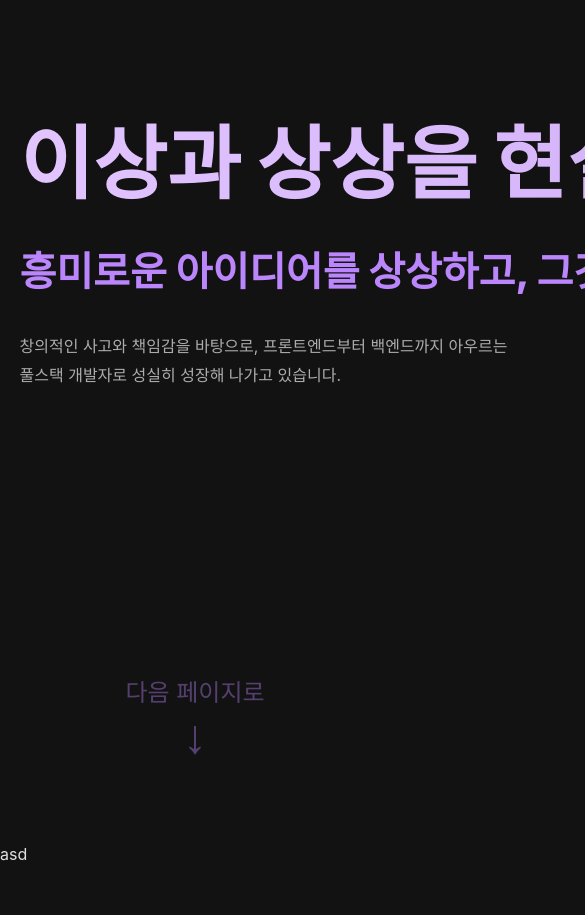
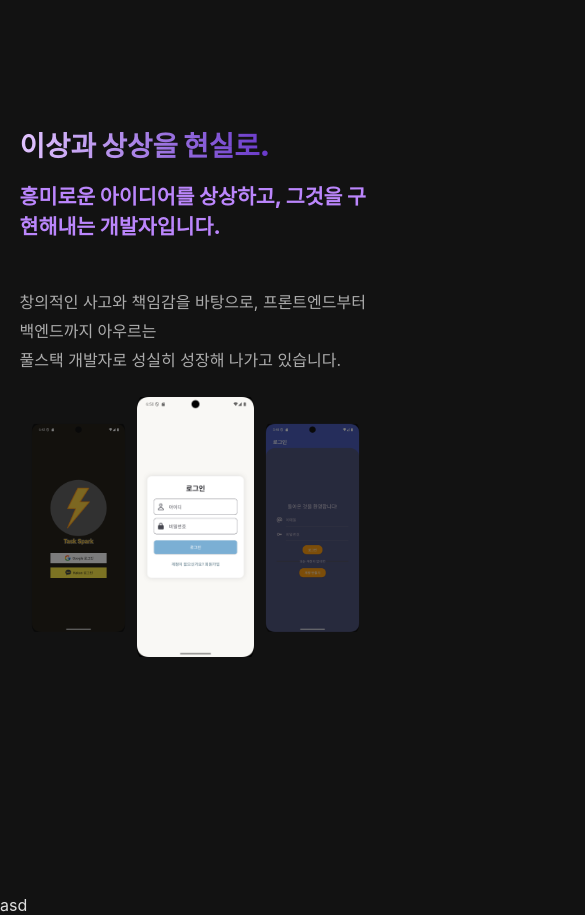
Before and after one commit to rlaxogh5079/portfolio, a React (Create React App) app: page / in a window 390 px wide. Shown: the top 915 px of the page, 585 px wide, since content can reach past the window. Before the commit the page ends 864 px from the top, so only its background shows below. Built offline with nearby package versions, Linux system fonts and the light colour scheme.

Commit message:
:iphone: 태블릿 및 모바일 css 적용

```diff
--- a/src/styles/Intro.scss
+++ b/src/styles/Intro.scss
@@ -1,72 +1,81 @@
 @use "./variable" as var;
+
+:root {
+  --intro-title: clamp(1rem, 3vw + 1rem, 5rem);
+  --intro-subtitle: clamp(0.5rem, 2vw + 0.8rem, 2.5rem);
+  --intro-desc: clamp(1rem, 2vw + 0.5rem, 1.5rem);
+  --intro-slide-title: clamp(1rem, 0.8vw + 0.8rem, 1.2rem);
+  --intro-slide-subtitle: clamp(0.8rem, 0.6vw + 0.8rem, 1rem);
+  --intro-bottom-button: clamp(2rem, 4vw + 0.5rem, 3rem);
+  --intro-bottom-text: clamp(1rem, 1vw + 0.5rem, 1.5rem);
+  --slide-img-h: clamp(250px, 45vh, 400px);
+  --br-radius: 1rem;
+}
 
 .slide-item {
   display: flex;
   flex-direction: column;
   align-items: center;
   text-align: center;
+  gap: 1rem;
 
   img {
-    width: 100%;
-    height: 400px;
+    width: auto;
+    max-width: 100%;
+    height: var(--slide-img-h);
     object-fit: contain;
-    border-radius: 1rem;
-    transform: scale(0.7);
-    opacity: 0.3;
-    transition: all 0.7s ease;
+    border-radius: var(--br-radius);
+    transition: all 0.6s ease;
   }
 
   .slide-caption {
     margin-top: 1rem;
     color: var.$color-accent-bright;
-    opacity: 0.8;
+    opacity: 0.9;
 
     .title {
-      font-size: 1.2rem;
-      font-weight: bold;
+      font-size: var(--intro-slide-title);
+      font-weight: 600;
     }
     .subtitle {
-      margin-top: 0.5rem;
-      font-size: 0.95rem;
+      margin-top: 0.4rem;
+      font-size: var(--intro-slide-subtitle);
     }
   }
 }
 
 .swiper-slide:not(.swiper-slide-active) .slide-item img {
-  transform: scale(0.7);
-  opacity: 0.3;
+  transform: scale(0.8);
+  opacity: 0.45;
 }
-
-.swiper-slide .slide-item img {
-  transform: scale(0.7);
-  opacity: 0.3;
-  transition: all 0.7s ease;
-}
-
 .swiper-slide-active .slide-item img {
   transform: scale(1);
   opacity: 1;
-  transition-delay: 1.5s;
 }
 
 .intro.dark {
   display: flex;
   flex-direction: column;
-  justify-content: space-between;
-  min-height: 80vh;
-  padding: 10vh 5vw;
+  min-height: 100vh;
+  padding: 8vh 5vw;
+  justify-content: space-evenly;
 
   .intro-main {
     display: flex;
-    gap: 2rem;
+    gap: 10vw;
+
     .intro-left {
-      flex: 2;
-      max-width: 50%;
-      display: inline-block;
-      height: 50vh;
+      flex: 1;
+      width: 40vw;
+      display: flex;
+      flex-direction: column;
+      justify-content: center;
+      gap: 1rem;
 
       .title {
-        font-size: 5rem;
+        word-break: keep-all;
+        overflow-wrap: normal;
+        font-size: var(--intro-title);
         font-weight: 900;
         background: linear-gradient(
           90deg,
@@ -75,31 +84,27 @@
         );
         -webkit-background-clip: text;
         -webkit-text-fill-color: transparent;
-        line-height: 2;
+        line-height: 1.3;
       }
-
       .subtitle {
-        font-size: 2.5rem;
+        font-size: var(--intro-subtitle);
         font-weight: 800;
         color: var.$color-accent;
-        margin-bottom: 2rem;
-        line-height: 1.4;
+        margin-bottom: 1rem;
       }
-
       .desc {
-        font-size: 1rem;
+        font-size: var(--intro-desc);
         line-height: 1.8;
         opacity: 0.75;
       }
     }
 
     .intro-right {
-      flex: 2;
-      max-width: 50%;
-      display: inline-flex;
+      width: 40vw;
+      flex: 1;
+      display: flex;
       justify-content: center;
       align-items: center;
-      height: 50vh;
 
       .swiper {
         width: 100%;
@@ -111,22 +116,22 @@
   .intro-bottom {
     align-self: center;
     display: flex;
+    flex-direction: column;
     justify-content: center;
     align-items: center;
-    flex-direction: column;
     animation: bounce 1.5s infinite;
     opacity: 0.4;
+
     .bottom-button {
       color: var.$color-accent;
       cursor: pointer;
-      font-size: 3rem;
+      font-size: var(--intro-bottom-button);
       background: none;
       border: none;
     }
-
     .bottom-text {
       color: var.$color-accent;
-      font-size: 1.5rem;
+      font-size: var(--intro-bottom-text);
     }
   }
 
@@ -139,32 +144,46 @@
       transform: translateY(10px);
     }
   }
+}
 
-  @media (max-width: 768px) {
-    flex-direction: column;
-    align-items: flex-start;
+@media (max-width: 1200px) {
+  :root {
+    --slide-img-h: clamp(220px, 50vw, 360px);
+  }
 
-    .intro-left,
-    .intro-right {
-      max-width: 100%;
-      flex: unset;
-      height: auto;
-    }
-
-    .intro-right {
-      display: none;
-    }
-
-    .title {
-      font-size: 2.5rem;
-    }
-
-    .subtitle {
-      font-size: 1.5rem;
-    }
-
-    .desc {
-      font-size: 0.95rem;
+  .intro.dark {
+    padding: 5vh 5vw;
+    .intro-main {
+      flex-direction: column;
+      > * {
+        min-width: 0;
+      }
+      .intro-right,
+      .intro-left {
+        width: 90vw;
+      }
     }
   }
 }
+
+@media (max-width: 600px) {
+  :root {
+    --slide-img-h: clamp(180px, 70vw, 320px);
+  }
+
+  .intro.dark {
+    padding: 3vh 5vw;
+    .intro-main {
+      gap: 0;
+      .intro-right {
+        .slide-caption {
+          display: none;
+        }
+      }
+    }
+
+    .intro-bottom > * {
+      display: none;
+    }
+  }
+}
```
